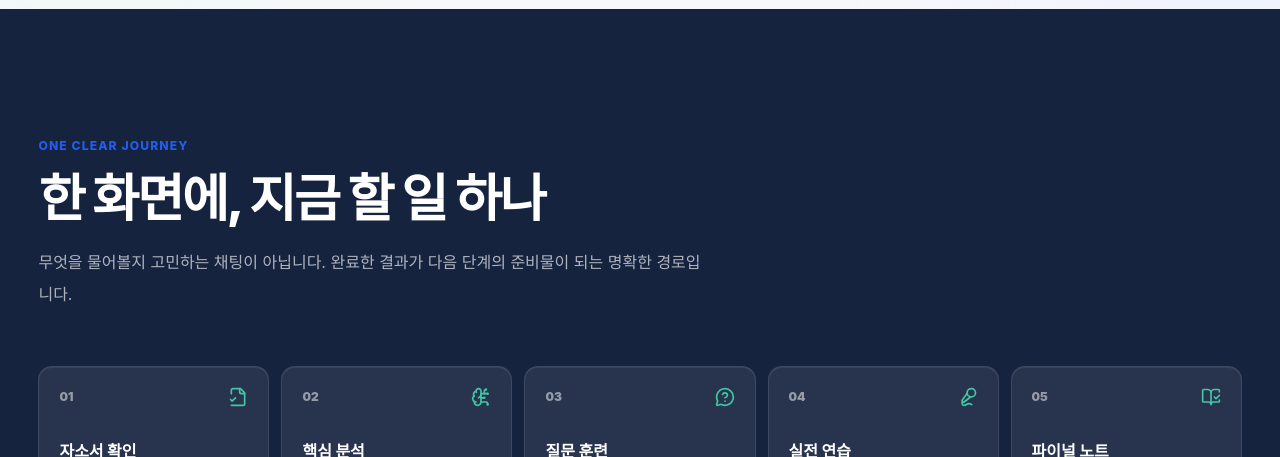
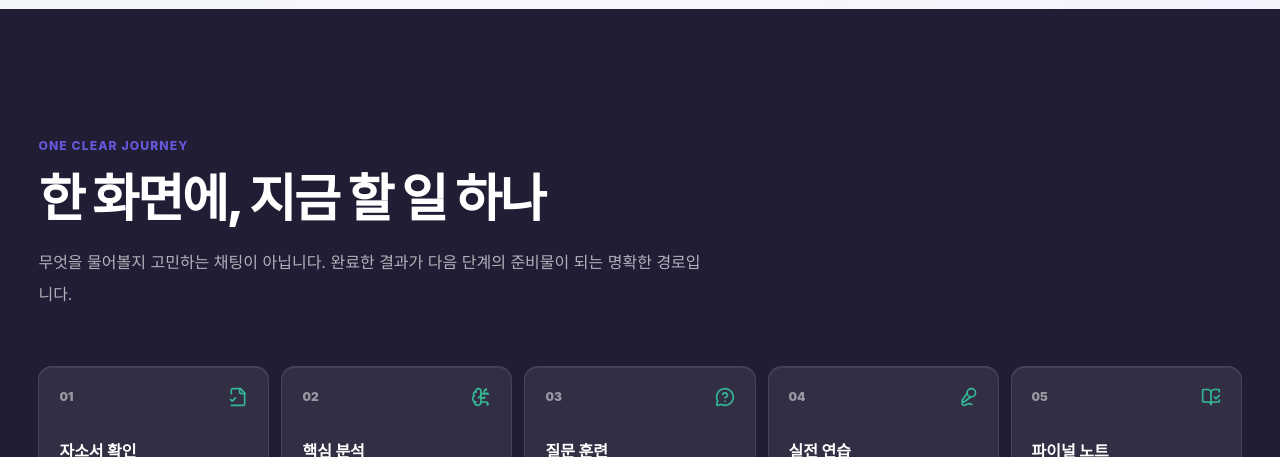
Before and after one commit to khlee-wq/hs-aihow, a Next.js app: page / in a window 1280 px wide. Shown: the part 1760-2217 px from the top of the page. Built offline with nearby package versions, Linux system fonts and the light colour scheme.

Commit message:
feat: establish AIHOW iris color palette

```diff
--- a/src/app/layout.tsx
+++ b/src/app/layout.tsx
@@ -13,8 +13,8 @@ export const viewport: Viewport = {
   initialScale: 1,
   viewportFit: "cover",
   themeColor: [
-    { media: "(prefers-color-scheme: light)", color: "#f7f8fb" },
-    { media: "(prefers-color-scheme: dark)", color: "#0d1424" },
+    { media: "(prefers-color-scheme: light)", color: "#f8f7fc" },
+    { media: "(prefers-color-scheme: dark)", color: "#12101c" },
   ],
 };
 
--- a/src/styles/tokens.css
+++ b/src/styles/tokens.css
@@ -1,43 +1,43 @@
 :root {
   color-scheme: light;
-  --canvas: #f7f8fb;
-  --canvas-alt: #edf2ff;
+  --canvas: #f8f7fc;
+  --canvas-alt: #f0edff;
   --surface: #ffffff;
   --surface-raised: #ffffff;
-  --surface-subtle: #f9faff;
-  --surface-muted: #f0f3f8;
-  --surface-inverse: #16233f;
-  --surface-overlay: rgba(20, 30, 54, 0.5);
-  --text-primary: #17223b;
-  --text-secondary: #687286;
-  --text-tertiary: #8c94a5;
+  --surface-subtle: #faf9fe;
+  --surface-muted: #f1eff7;
+  --surface-inverse: #211d35;
+  --surface-overlay: rgba(27, 23, 48, 0.52);
+  --text-primary: #201d32;
+  --text-secondary: #6d687d;
+  --text-tertiary: #928ca2;
   --text-inverse: #ffffff;
-  --brand: #245de9;
-  --brand-strong: #1748c7;
-  --brand-soft: #e6edff;
-  --brand-on-white: #1748c7;
-  --mint: #42c6a5;
-  --mint-soft: #def8f0;
-  --coral: #ff806b;
-  --coral-soft: #fff0ed;
-  --warning: #b77600;
-  --warning-soft: #fff3d6;
-  --success: #167c5a;
-  --danger: #c84146;
-  --border-soft: rgba(43, 65, 111, 0.075);
-  --border: rgba(43, 65, 111, 0.13);
-  --border-strong: rgba(36, 93, 233, 0.25);
-  --border-accent: rgba(36, 93, 233, 0.36);
-  --focus: #245de9;
+  --brand: #6558d9;
+  --brand-strong: #5045b8;
+  --brand-soft: #ece9ff;
+  --brand-on-white: #5045b8;
+  --mint: #35b995;
+  --mint-soft: #e1f7f0;
+  --coral: #f1846e;
+  --coral-soft: #fff0eb;
+  --warning: #a96e0d;
+  --warning-soft: #fff3d8;
+  --success: #16785d;
+  --danger: #bd454e;
+  --border-soft: rgba(63, 57, 104, 0.075);
+  --border: rgba(63, 57, 104, 0.13);
+  --border-strong: rgba(101, 88, 217, 0.26);
+  --border-accent: rgba(101, 88, 217, 0.4);
+  --focus: #6558d9;
   --radius-xs: 0.25rem;
   --radius-sm: 0.375rem;
   --radius-md: 0.5rem;
   --radius-lg: 0.875rem;
   --radius-xl: 1.25rem;
   --shadow-sm:
-    0 1px 2px rgba(25, 39, 73, 0.04), 0 8px 24px rgba(35, 53, 95, 0.045);
-  --shadow-md: 0 22px 60px rgba(29, 46, 86, 0.13);
-  --shadow-brand: 0 18px 38px rgba(36, 93, 233, 0.2);
+    0 1px 2px rgba(39, 31, 73, 0.04), 0 8px 24px rgba(52, 42, 94, 0.05);
+  --shadow-md: 0 22px 60px rgba(43, 34, 82, 0.14);
+  --shadow-brand: 0 18px 38px rgba(101, 88, 217, 0.22);
   --space-page: clamp(1rem, 3vw, 2.5rem);
   --content-wide: 90rem;
   --content-reading: 50rem;
@@ -50,35 +50,35 @@
 
 .dark {
   color-scheme: dark;
-  --canvas: #0d1424;
-  --canvas-alt: #111c33;
-  --surface: #151f34;
-  --surface-raised: #1b2740;
-  --surface-subtle: #18243b;
-  --surface-muted: #202b40;
-  --surface-inverse: #edf2ff;
-  --surface-overlay: rgba(1, 5, 15, 0.7);
-  --text-primary: #f2f5ff;
-  --text-secondary: #b6c0d4;
-  --text-tertiary: #8995ad;
-  --text-inverse: #11192b;
-  --brand: #7da2ff;
-  --brand-strong: #a5bcff;
-  --brand-soft: #22345f;
-  --brand-on-white: #1748c7;
-  --mint: #69d7b9;
-  --mint-soft: #173c36;
-  --coral: #ff9c8a;
-  --coral-soft: #4a2a2c;
-  --warning: #ffc862;
-  --warning-soft: #4a3718;
-  --success: #69d7b9;
-  --danger: #ff999e;
-  --border-soft: rgba(220, 228, 255, 0.075);
-  --border: rgba(220, 228, 255, 0.13);
-  --border-strong: rgba(125, 162, 255, 0.27);
-  --border-accent: rgba(125, 162, 255, 0.42);
-  --focus: #9eb7ff;
+  --canvas: #12101c;
+  --canvas-alt: #191529;
+  --surface: #1b1828;
+  --surface-raised: #242033;
+  --surface-subtle: #211d30;
+  --surface-muted: #2b273c;
+  --surface-inverse: #f3f0ff;
+  --surface-overlay: rgba(7, 5, 14, 0.72);
+  --text-primary: #f5f2ff;
+  --text-secondary: #c2bbd3;
+  --text-tertiary: #938ba8;
+  --text-inverse: #181424;
+  --brand: #aa9cff;
+  --brand-strong: #c8beff;
+  --brand-soft: #342e5f;
+  --brand-on-white: #5045b8;
+  --mint: #66d5b5;
+  --mint-soft: #173b33;
+  --coral: #ffa08b;
+  --coral-soft: #4a292c;
+  --warning: #ffd078;
+  --warning-soft: #493718;
+  --success: #66d5b5;
+  --danger: #ff9ca4;
+  --border-soft: rgba(231, 225, 255, 0.075);
+  --border: rgba(231, 225, 255, 0.13);
+  --border-strong: rgba(170, 156, 255, 0.28);
+  --border-accent: rgba(170, 156, 255, 0.45);
+  --focus: #baaaff;
   --shadow-sm: 0 1px 2px rgba(0, 0, 0, 0.2), 0 8px 28px rgba(0, 0, 0, 0.2);
   --shadow-md: 0 20px 56px rgba(0, 0, 0, 0.32);
   --shadow-brand: 0 18px 42px rgba(7, 15, 35, 0.48);
```
